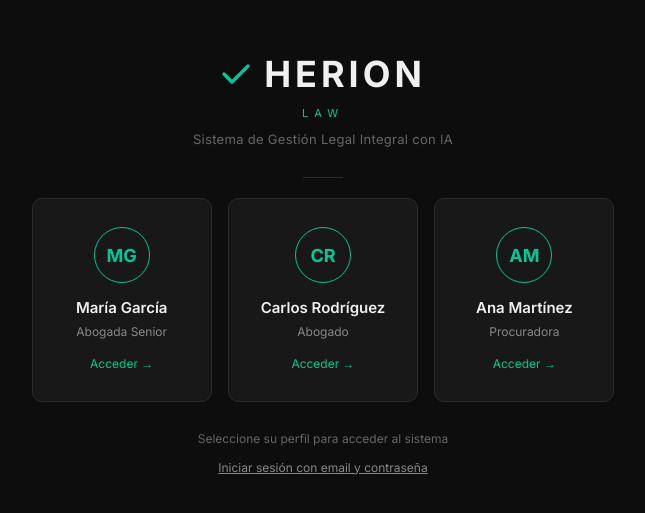
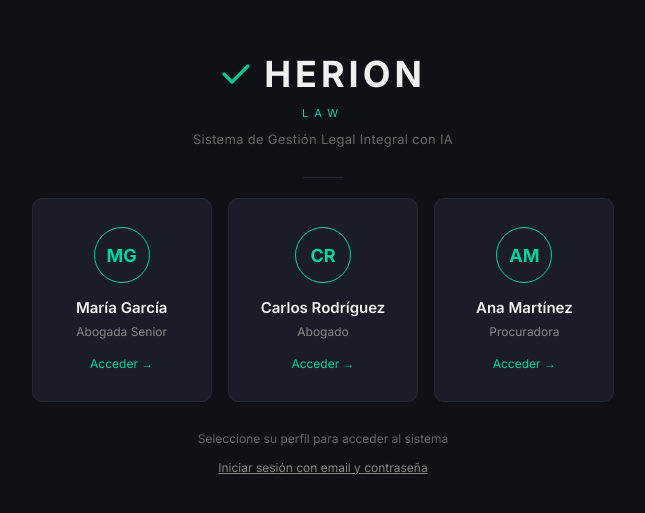
Before and after one commit to manuelrguez/lexdesk-backend, a React (Vite) app in the folder frontend/: page / in a window 1280 px wide. Shown: the part 139-652 px from the top of the page, without its empty margins (317-962 px from the left). Built offline with nearby package versions, Linux system fonts and the light colour scheme; no server answers.

Commit message:
cambios estilos Herion (colores)

```diff
--- a/frontend/src/index.css
+++ b/frontend/src/index.css
@@ -4,14 +4,14 @@
 
 /* ── Modo oscuro (por defecto) ───────────────────────────────────────────── */
 :root {
-  --bg:       #0d0d0d;
-  --sidebar:  #111111;
-  --card:     #181818;
-  --cardHov:  #1f1f1f;
-  --border:   #2a2a2a;
-  --borderL:  #333333;
-  --gold:     #00C896;
-  --goldL:    #00E6AE;
+  --bg:       #0f1117;
+  --sidebar:  #141720;
+  --card:     #1a1d27;
+  --cardHov:  #1f2330;
+  --border:   #252936;
+  --borderL:  #2e3444;
+  --gold:     #00D4A0;
+  --goldL:    #00EDBB;
   --blue:     #3A80C2;
   --purple:   #7A62D2;
   --green:    #00C896;
@@ -57,8 +57,8 @@ input, textarea, select, button, span, div, p, label, a {
 
 @keyframes spin { to { transform: rotate(360deg); } }
 @keyframes neon-pulse {
-  0%, 100% { box-shadow: 0 0 6px #00C89666, 0 0 12px #00C89633; }
-  50%       { box-shadow: 0 0 14px #00C896AA, 0 0 28px #00C89655; }
+  0%, 100% { box-shadow: 0 0 6px #00D4A066, 0 0 12px #00D4A033; }
+  50%       { box-shadow: 0 0 14px #00D4A0AA, 0 0 28px #00D4A055; }
 }
 
 /* ── Scrollbar ───────────────────────────────────────────────────────────── */
```
